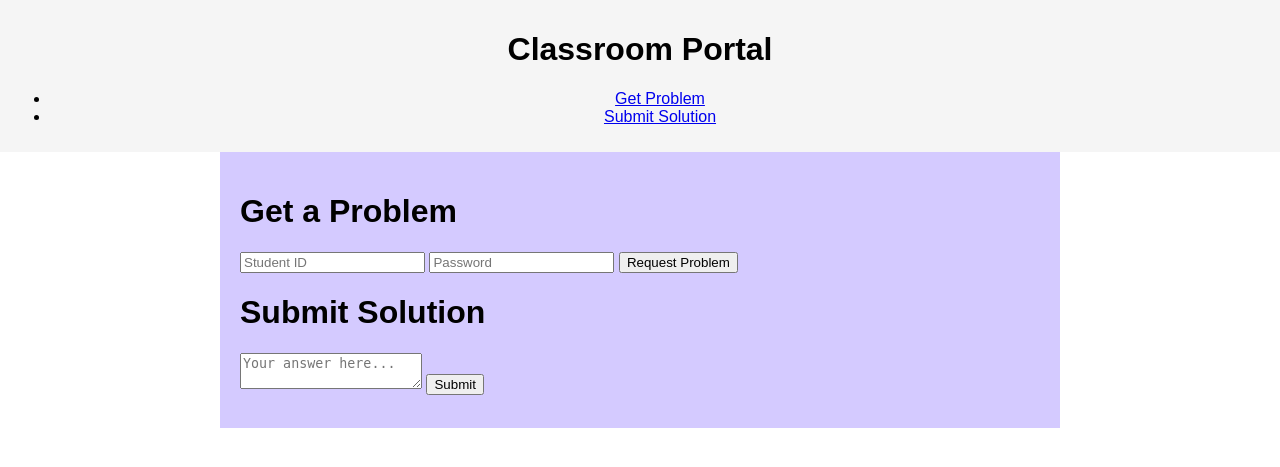
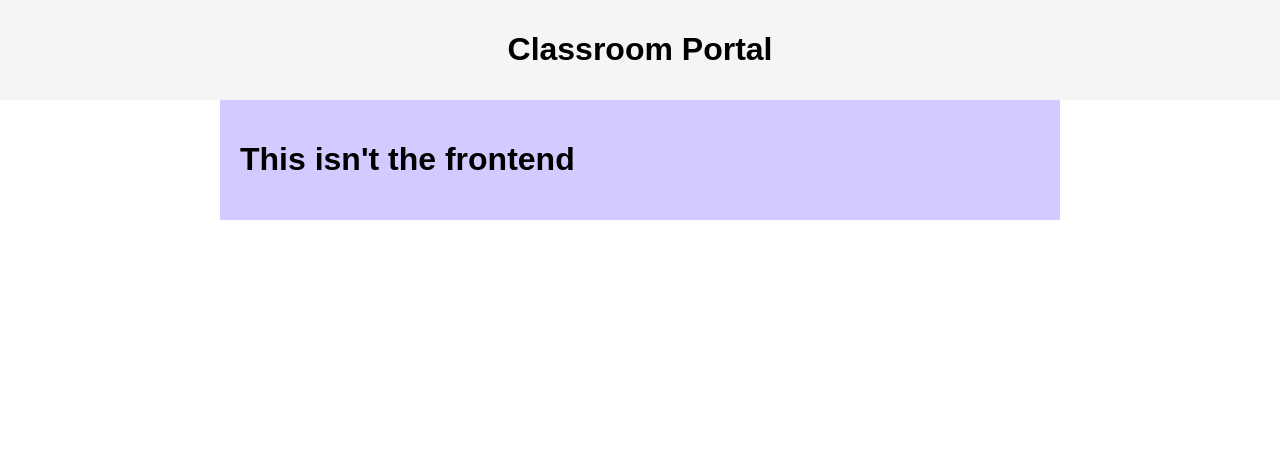
Before and after one commit to Marzopa/TECMap-AI, a Spring Boot app: page / in a window 1280 px wide. Shown: the top 467 px of the page. Run offline with Spring Boot 4, Linux system fonts and the light colour scheme.

Commit message:
deleted bs frontend, now need to add toggleable approved, but that needs teacher credentials

```diff
--- a/backend/src/main/resources/static/app.js
+++ /dev/null
@@ -1,29 +0,0 @@
-async function getProblem() {
-    const studentId = document.getElementById("studentId").value;
-    const password = document.getElementById("password").value;
-
-    const res = await fetch(`/ai/problem?studentId=${studentId}&password=${password}`);
-    if (!res.ok) return alert("Invalid credentials or error.");
-
-    const data = await res.json();
-    document.getElementById("problemBox").textContent = `Title: ${data.title}\nProblem: ${data.problem}`;
-}
-
-async function submitSolution() {
-    const studentId = document.getElementById("studentId").value;
-    const password = document.getElementById("password").value;
-    const solution = document.getElementById("solution").value;
-
-    const form = new URLSearchParams({ studentId, password, solution });
-
-    const res = await fetch(`/ai/submit`, {
-        method: "POST",
-        headers: { "Content-Type": "application/x-www-form-urlencoded" },
-        body: form
-    });
-
-    if (!res.ok) return alert("Submission error.");
-
-    const data = await res.json();
-    document.getElementById("feedbackBox").textContent = `Grade: ${data.grade}\nFeedback: ${data.feedback}`;
-}
--- a/backend/src/main/resources/static/index.html
+++ b/backend/src/main/resources/static/index.html
@@ -2,7 +2,7 @@
 <html lang="en">
 <head>
     <meta charset="UTF-8">
-    <title>Classroom Portal</title>
+    <title>Classroom Portal API</title>
     <link rel="stylesheet" href="styles.css">
 </head>
 
@@ -10,27 +10,11 @@
 
 <header>
     <h1>Classroom Portal</h1>
-    <nav>
-        <ul>
-            <li><a href="#problemBox">Get Problem</a></li>
-            <li><a href="#solution">Submit Solution</a></li>
-        </ul>
-    </nav>
 </header>
 
 <main>
-<h1>Get a Problem</h1>
-<label for="studentId"></label><input id="studentId" placeholder="Student ID" />
-<label for="password"></label><input id="password" placeholder="Password" type="password" />
-<button onclick="getProblem()">Request Problem</button>
-<pre id="problemBox"></pre>
-
-<h1>Submit Solution</h1>
-<textarea id="solution" placeholder="Your answer here..."></textarea>
-<button onclick="submitSolution()">Submit</button>
-<pre id="feedbackBox"></pre>
+<h1>This isn't the frontend</h1>
 </main>
 
-<script src="app.js"></script>
 </body>
 </html>
```
